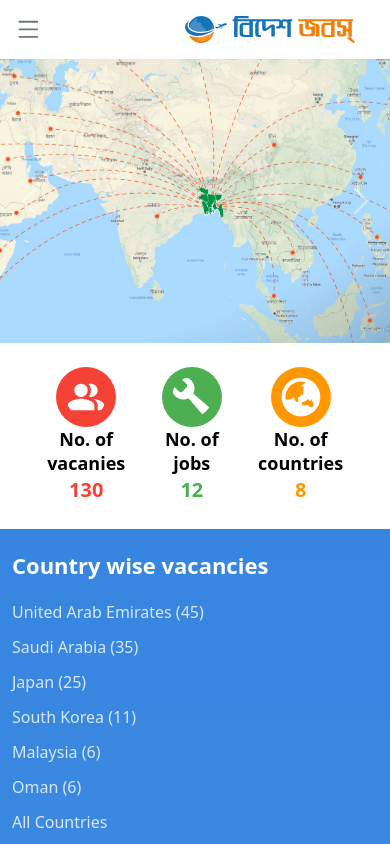
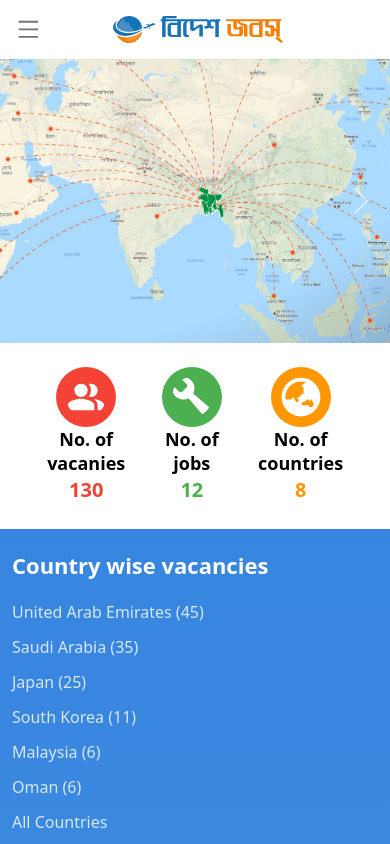
Before and after one commit to nafisnihal/bdesh, a React (Vite) app: page / in a window 390 px wide. Shown: the top 844 px of the page. Built offline with nearby package versions, Linux system fonts and the light colour scheme.

Commit message:
full responsivness added

```diff
--- a/src/Components/MobileNavbar.jsx
+++ b/src/Components/MobileNavbar.jsx
@@ -128,9 +128,9 @@ const MobileNavbar = () => {
             </div>
           </div>
         </div>
-        <div className="flex-fill ms-5 ps-5">
+        <div className="flex-fill ms-5 ps-4">
           <a href="">
-            <img src={logo} alt="" className="logo ms-5" />
+            <img src={logo} alt="" className="logo" />
           </a>
         </div>
       </div>
```
Also changed, not shown: 4 other files (tests, documents, lock files or other folders).
